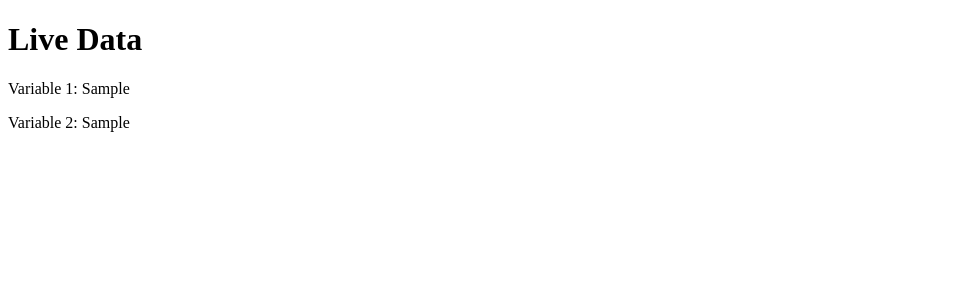
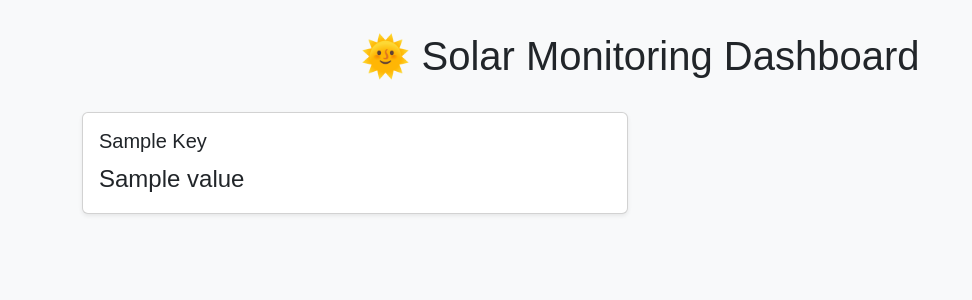
Before and after one commit to legoff1/prahu_matahari, a Flask app: template templates/index.html in a window 1280 px wide. Shown: the top 300 px of the page, without its empty margins (0-972 px from the left). Run offline with Flask 3, Linux system fonts and the light colour scheme; the template is opened without the code that fills it: most values are stand-ins (such as "Sample title", 1, 10 or a date in 2020).

Commit message:
Update index.html

```diff
--- a/templates/index.html
+++ b/templates/index.html
@@ -1,4 +1,4 @@
-<!DOCTYPE html>
+<!-- <!DOCTYPE html>
 <html>
 <head><title>Live Variables</title></head>
 <body>
@@ -7,3 +7,37 @@
     <p>Variable 2: {{ var2 }}</p>
 </body>
 </html>
+ -->
+
+
+
+ <!DOCTYPE html>
+<html lang="en">
+<head>
+    <meta charset="UTF-8">
+    <title>Solar Data Dashboard</title>
+    <link href="https://cdn.jsdelivr.net/npm/bootstrap@5.3.3/dist/css/bootstrap.min.css" rel="stylesheet">
+    <style>
+        body { padding: 2rem; font-family: Arial, sans-serif; background: #f8f9fa; }
+        .card { margin-bottom: 1rem; }
+        .dashboard-title { text-align: center; margin-bottom: 2rem; }
+    </style>
+</head>
+<body>
+    <div class="container">
+        <h1 class="dashboard-title">🌞 Solar Monitoring Dashboard</h1>
+        <div class="row row-cols-1 row-cols-md-2 g-4">
+            {% for key, value in data.items() %}
+            <div class="col">
+                <div class="card shadow-sm">
+                    <div class="card-body">
+                        <h5 class="card-title text-capitalize">{{ key.replace('_', ' ') }}</h5>
+                        <p class="card-text fs-4">{{ value if value is not none else '—' }}</p>
+                    </div>
+                </div>
+            </div>
+            {% endfor %}
+        </div>
+    </div>
+</body>
+</html>
```
